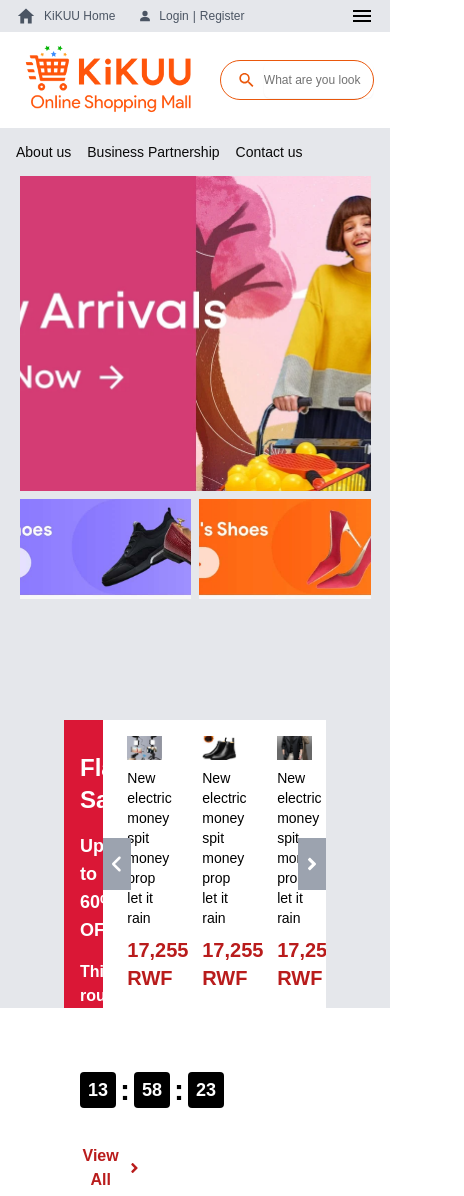
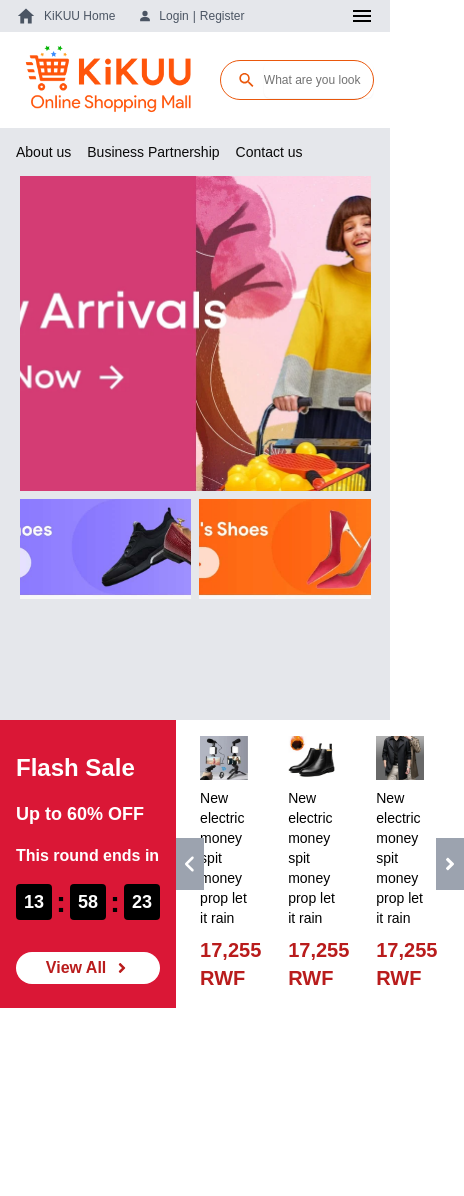
Before and after one commit to Cyiza2001/kikuu-shop, a Next.js app: page / in a window 390 px wide. Shown: the whole page, 464 px wide, since content can reach past the window. After the commit the page ends 1048 px from the top, so only its background shows below. Built offline with nearby package versions, Linux system fonts and the light colour scheme.

Commit message:
responsiveness of section4 has been changed

```diff
--- a/src/app/SecetionTwo.tsx
+++ b/src/app/SecetionTwo.tsx
@@ -23,7 +23,7 @@ const SectionTwo = ()=>{
         <div className="bg-orange-600 font-extrabold h-full w-[100px]  rounded-r-3xl text-white sm:flex hidden items-center px-3 text-lg  " >Search</div>
         </div>
          {/* THE LAST PART OF SECTION TWO */}
-         <div className="lg:flex flex-row lg:gap-5  lg:justify-start justify-between  lg:ml-20 hidden">
+         <div className="xl:flex flex-row lg:gap-5  lg:justify-start justify-between  lg:ml-20 hidden">
             {/* CART SECTION */}
            <div className="border-[1px] border-orange-600 text-orange-600 gap-4 rounded-3xl w-[120px] h-[40px] flex items-center justify-center">
                <BiSolidCart className=" text-2xl" />
--- a/src/app/Section3.tsx
+++ b/src/app/Section3.tsx
@@ -11,7 +11,7 @@ const categories = [{cat:"Clothing", icon:<FaAngleRight /> },{cat:"Shoes", icon:
 const stuff = [{icon:<FaTruck />, title:"Great Value", detail:"Continous promotions"},{icon:<BiWorld />, title:"Worldwide Delivery", detail:"Supported more than 10 countries."},{icon:<MdOutlinePayment />, title:"Safe Payment", detail:"Popular and safe payment methods"},{icon:<MdPhoneIphone />, title:"Shop with Confidence", detail:"Protect your purchase and delivery."},]
 const Section3 = ()=>{
     return(
-          <div className="flex flex-row  gap-4  lg:mx-16 items-center justify-center  h-[520px] mb-6 ">
+          <div className="flex flex-row  gap-4  lg:mx-16 justify-center  h-[520px] mb-6 ">
         {/* CATEGORIES */}
         <div className="lg:flex flex-col w-[250px]  bg-white hidden ">
           {categories.map((cat, i)=>(
--- a/src/app/Section4.tsx
+++ b/src/app/Section4.tsx
@@ -6,9 +6,9 @@ const cards =[{img:"/tripod.webp", desc1:"New electric money spit ",desc2:"money
 
 const Section4 = ()=>{
     return(
-        <div className="flex flex-row h-72 w-full px-16 mb-10">
+        <div className="flex flex-row h-72 w-[87vw] lg:mx-16 sm:justify-center lg:justify-start mb-10">
             {/* THE TIMER AND PROMOTION SECTION */}
-            <div className="flex-none bg-[#DA1736] h-full w-[15%] px-4 py-8 ">
+            <div className="flex-none bg-[#DA1736] h-full min-w-[15%] px-4 py-8 ">
                 {/* THE DESCRIPTION OF THE PROMOTION */}
                 <div className="flex flex-col  gap-4">
                     <p className="text-white font-bold text-2xl">Flash Sale</p>
@@ -26,14 +26,14 @@ const Section4 = ()=>{
                 </div>
                 {/* THE LOWER BUTTON */}
 
-                <button className=" flex flex-row items-center justify-center gap-2 rounded-2xl bg-white  text-red-700 font-bold mt-8 py-1"> <p>View All </p>{<FaAngleRight />}</button>
+                <button className=" flex flex-row items-center justify-center gap-2 rounded-2xl bg-white w-full  text-red-700 font-bold mt-8 py-1"> <p>View All </p>{<FaAngleRight />}</button>
 
 
             </div>
 
             {/* THE LEFT CARDS */}
-            <div className="relative flex flex-1 w-[85%]">
-            <div className=" flex flex-row bg-white gap-10 w-full   h-full px-6 py-4 overflow-x-scroll ">
+            <div className="relative flex flex-1 max-w-[85%]">
+            <div className=" flex flex-row bg-white gap-10 w-full  h-full px-6 py-4 overflow-x-scroll ">
 
                 {
                    cards.map((card, index)=>(
```
